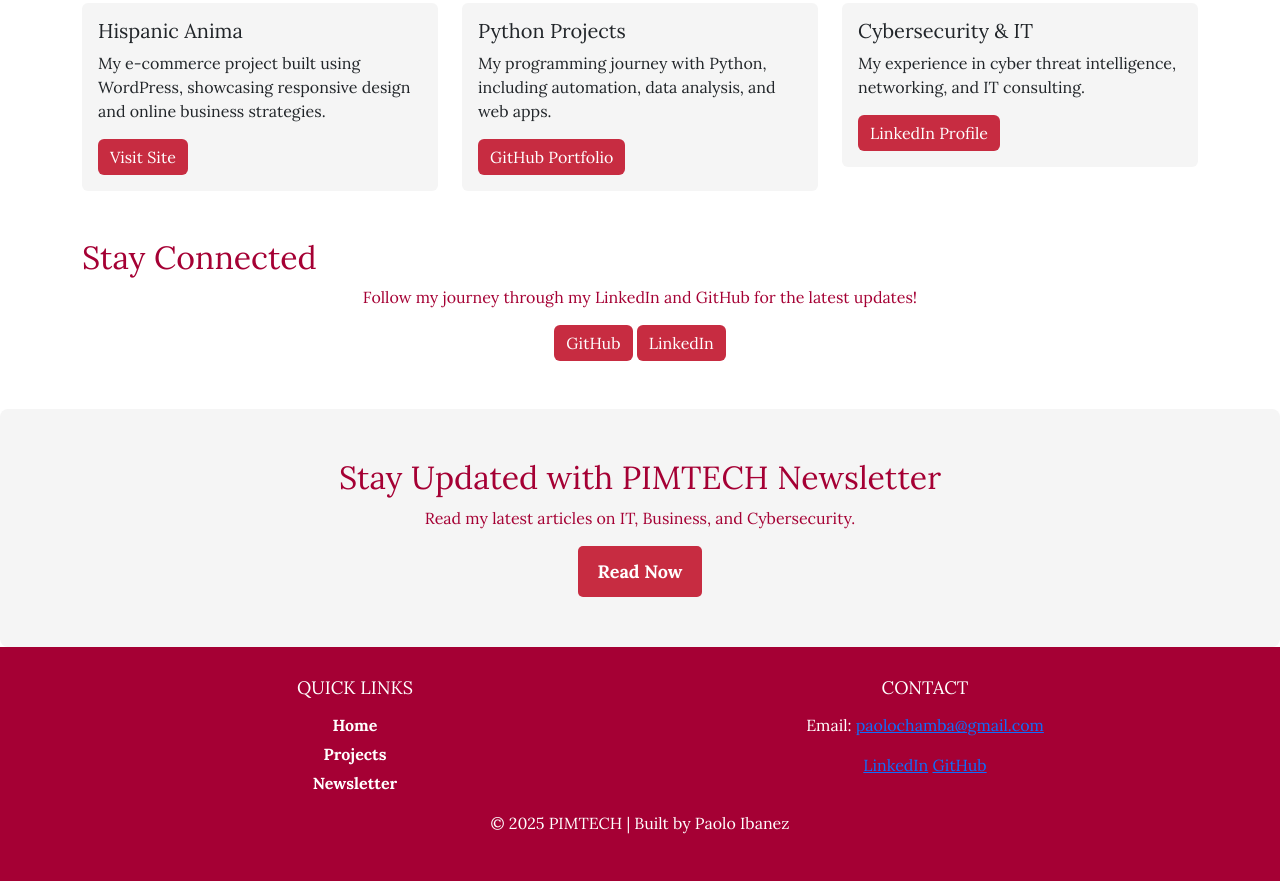
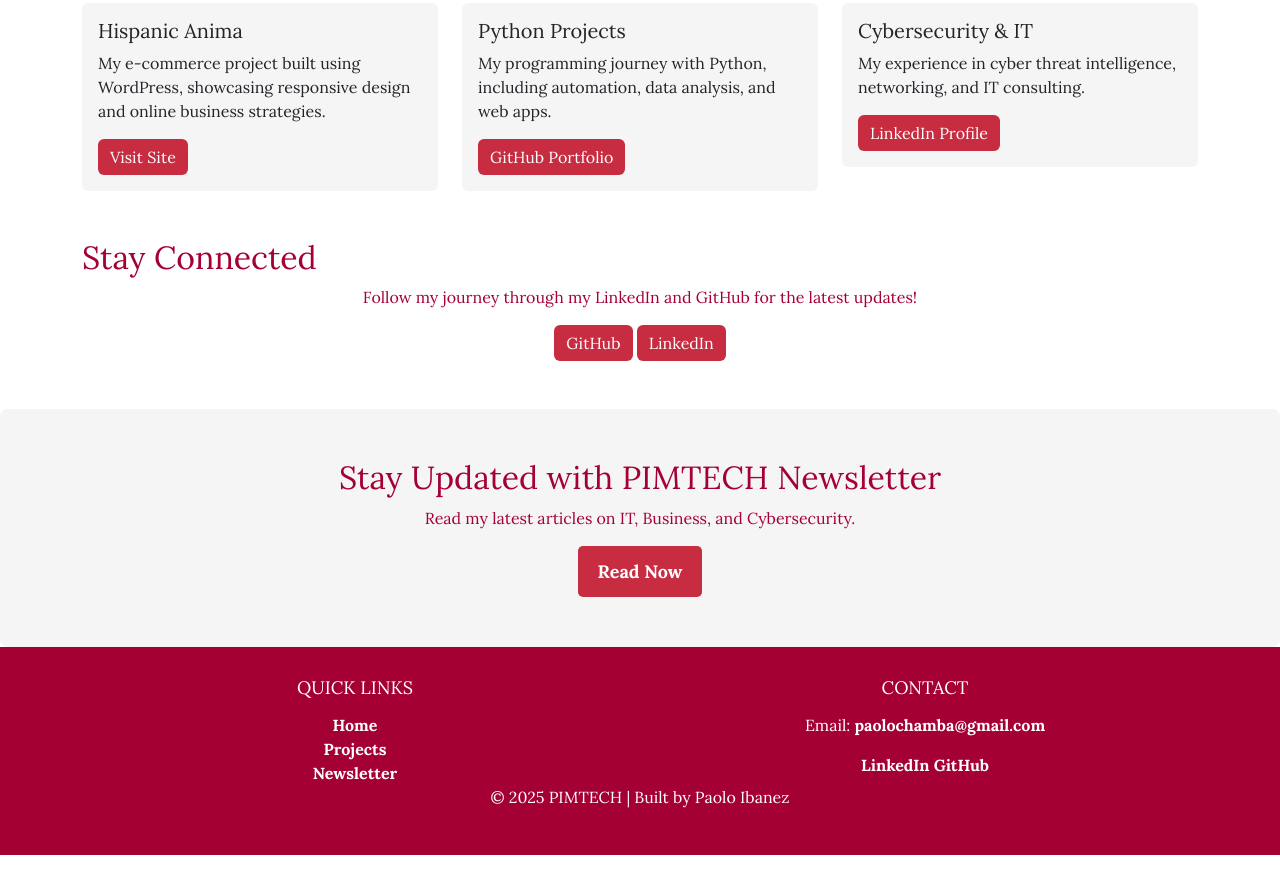
Before and after one commit to PaoloIbanez/PaoloIbanez.github.io, a plain HTML site: page index.html in a window 1280 px wide. Shown: the part 553-1434 px from the top of the page. After the commit the page ends 1408 px from the top, so only its background shows below. Drawn offline with nearby package versions, Linux system fonts and the light colour scheme.

Commit message:
Update index.html
took out the blue of the link in the footer

```diff
--- a/index.html
+++ b/index.html
@@ -120,22 +120,22 @@ body {
     margin-bottom: 15px;
 }
 
+.footer-section a,
+.footer-section .social-icons a {
+    color: white !important;
+    text-decoration: none;
+    font-weight: bold;
+    transition: color 0.3s ease-in-out;
+}
 .footer-section ul {
     list-style: none;
     padding: 0;
+    margin: 0;
 }
 
-.footer-section ul li {
-    margin: 5px 0;
-}
-
-.footer-section ul li a {
-    color: white;
-    text-decoration: none;
-    font-weight: bold;
-}
-
-.footer-section ul li a:hover {
+.footer-section a:hover,
+.footer-section .social-icons a:hover {
+    color: #F5F5F5;
     text-decoration: underline;
 }
     </style>
```
